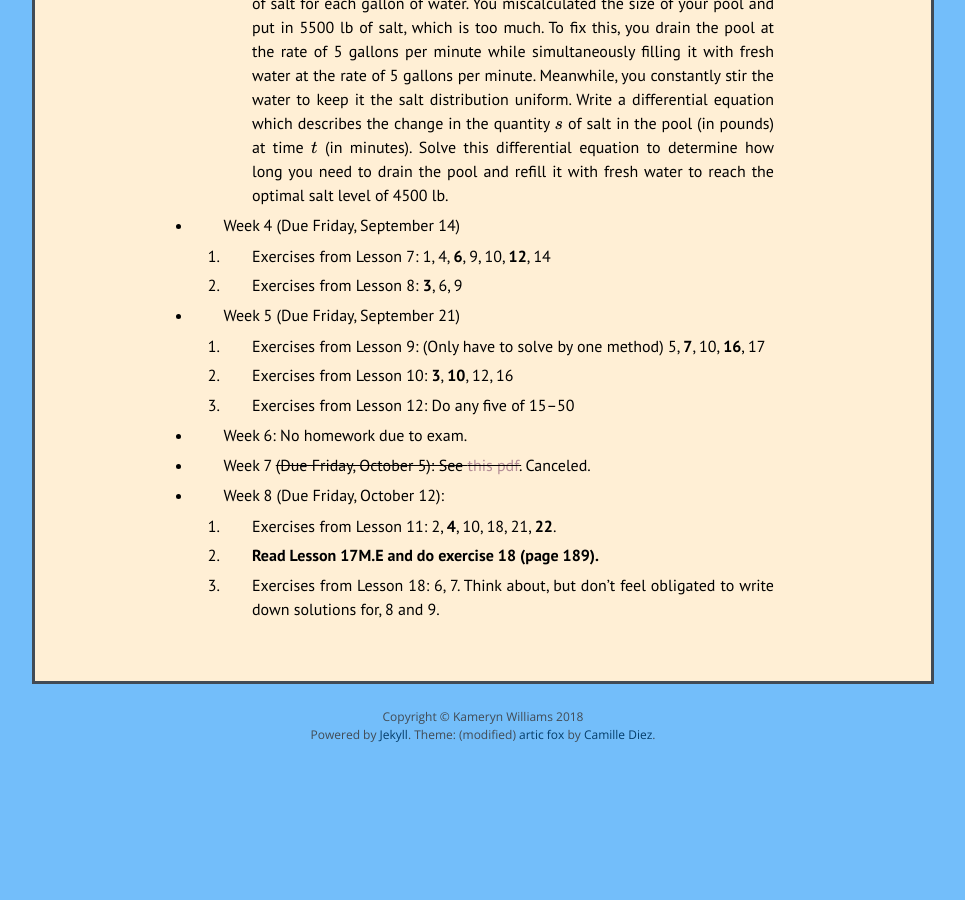
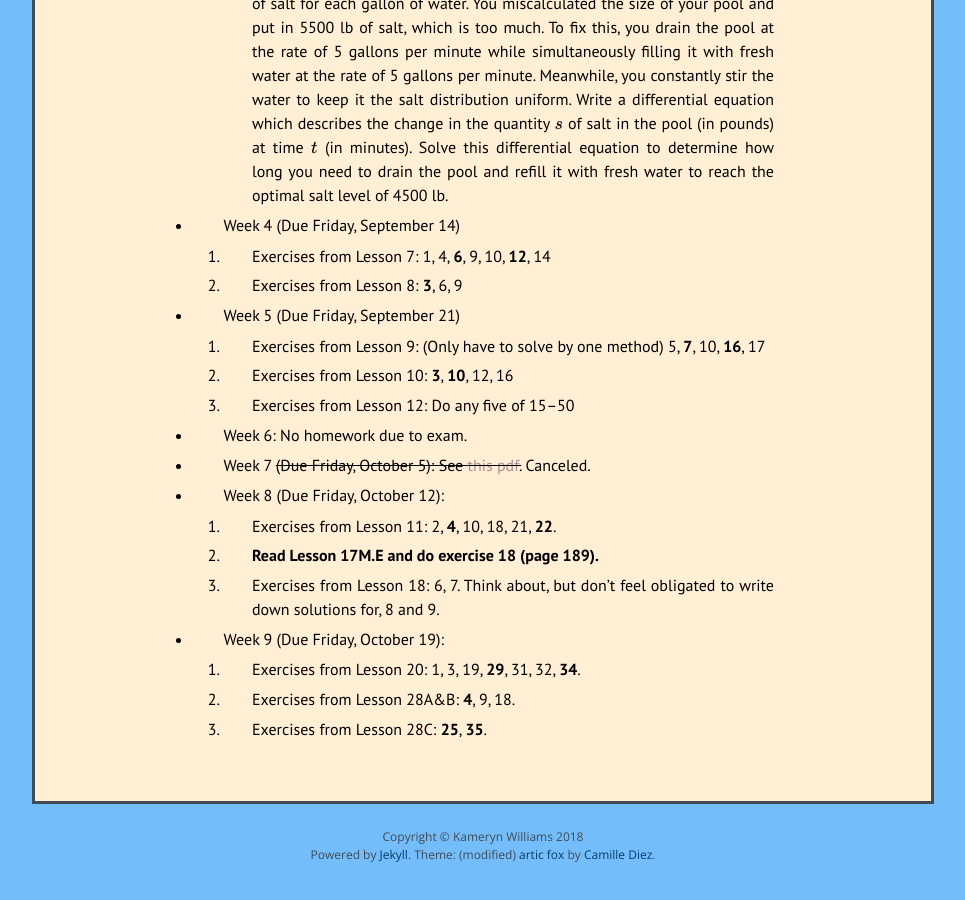
Before and after one commit to kamerynjw/kamerynjw.github.io, a Jekyll site: the page built from teaching/2018/math302.md, in a window 1280 px wide and 900 px high, scrolled down 1731 px. Shown: the whole window, without its empty margins (157-1122 px from the left). Built offline with Jekyll 4.4.1, drawn with Linux system fonts in a browser that asks for light colours; nearby versions of some CDN libraries; formulas are drawn with MathJax 3; before the commit the page ends 2511 px from its top, so only the background shows below that.

Commit message:
added homework for 302<

```diff
--- a/teaching/2018/math302.md
+++ b/teaching/2018/math302.md
@@ -80,3 +80,11 @@ I will grade from among the bolded or starred problems.
     2. **Read Lesson 17M.E and do exercise 18 (page 189).**
 
     3. Exercises from Lesson 18: 6, 7. Think about, but don't feel obligated to write down solutions for, 8 and 9.
+
+* Week 9 (Due Friday, October 19):
+
+    1. Exercises from Lesson 20: 1, 3, 19, **29**, 31, 32, **34**.
+
+    2. Exercises from Lesson 28A&B: **4**, 9, 18.
+
+    3. Exercises from Lesson 28C: **25**, **35**.
```
Also changed, not shown: teaching/2018/math244.md (+2 -2 lines).
